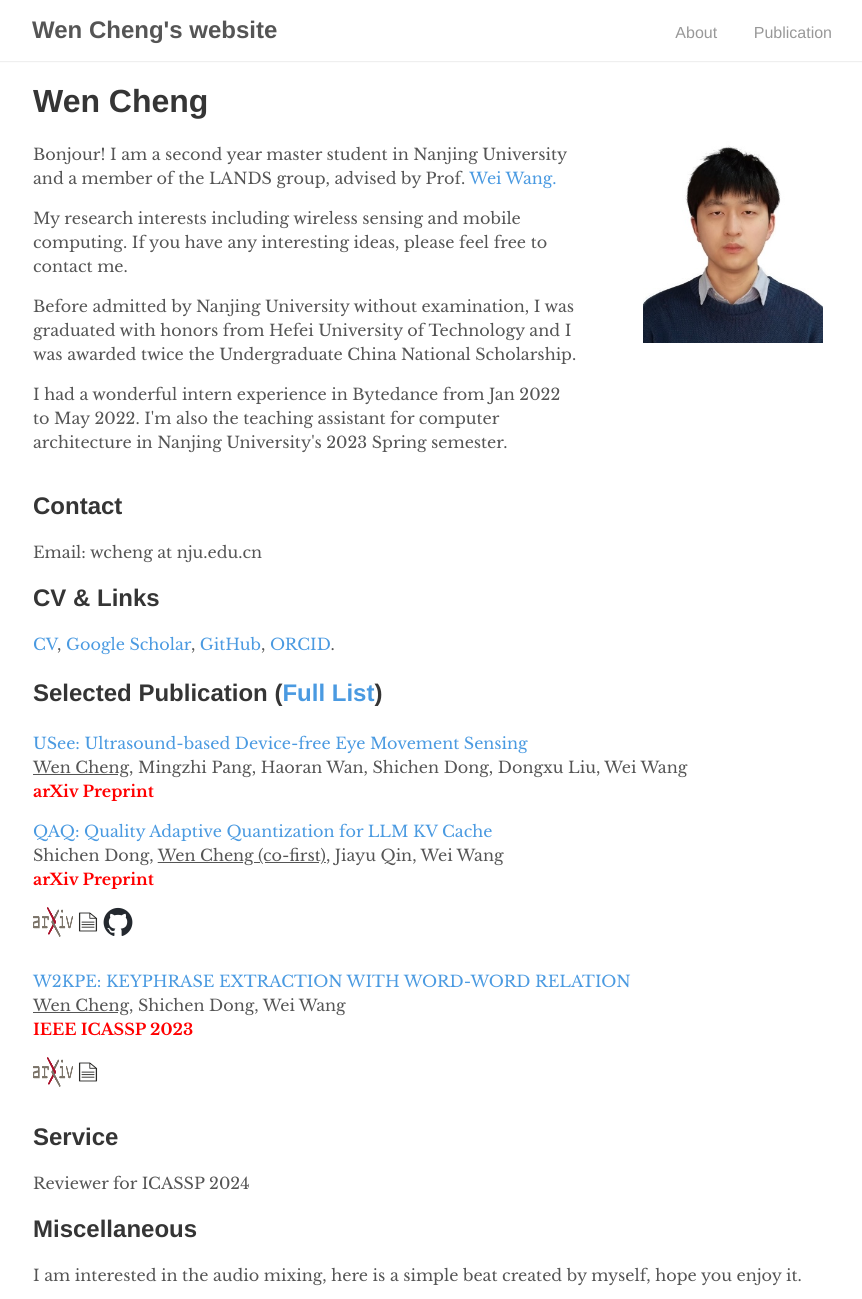
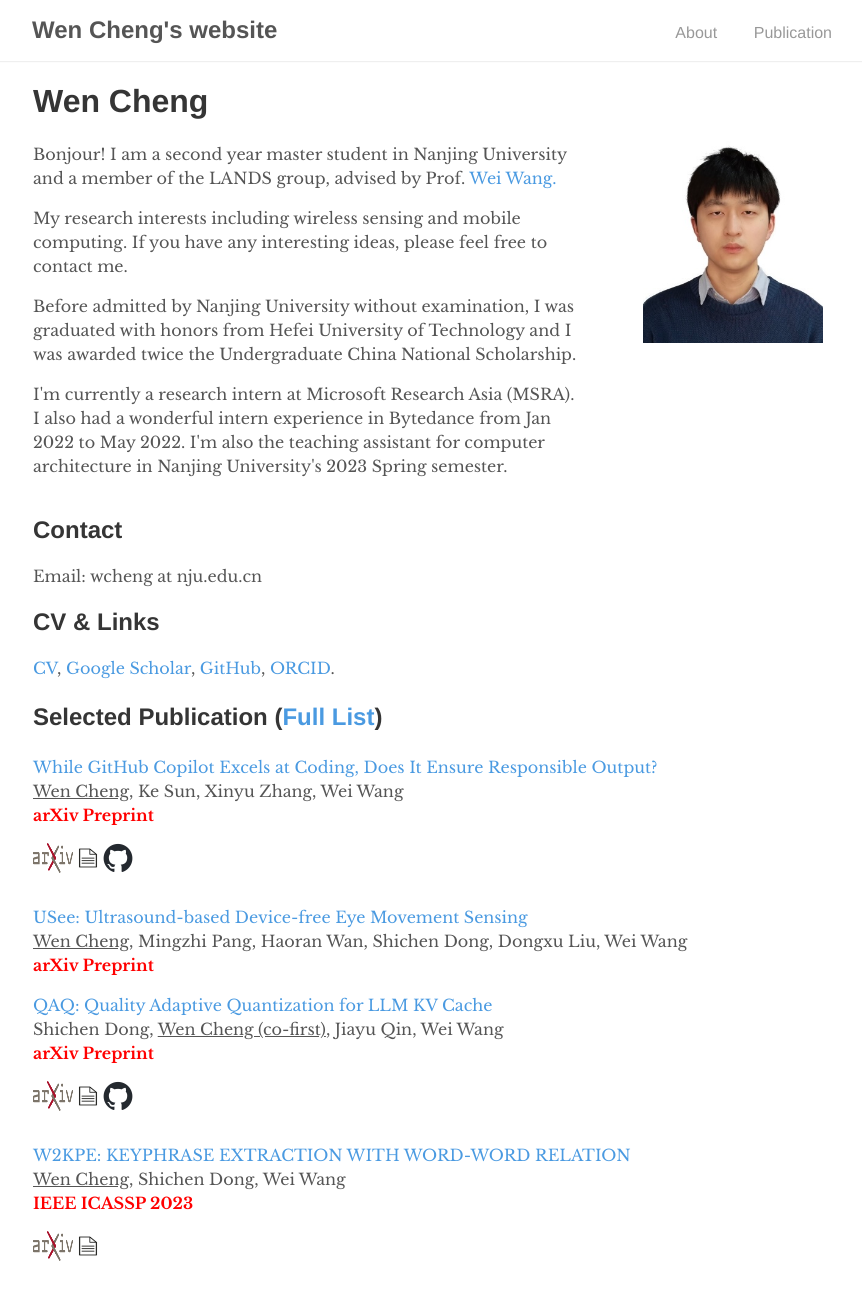
Before and after one commit to Sensente/Sensente.github.io, a Jekyll site: the page built from index.html, in a window 1280 px wide, cut to the strip 0-1299 px from the top of the page. Shown: the whole strip, without its empty margins (208-1070 px from the left). Built offline with Jekyll 4.4.1, drawn with Linux system fonts in a browser that asks for light colours; the list of posts is cut into pages by our own code.

Commit message:
Update
;

```diff
--- a/_layouts/about.html
+++ b/_layouts/about.html
@@ -26,7 +26,7 @@ layout: default
               </p>
 
               <p>
-              I had a wonderful intern experience in Bytedance from Jan 2022 to May 2022. I'm also the teaching assistant for computer architecture in Nanjing University's 2023 Spring semester.
+              I'm currently a research intern at Microsoft Research Asia (MSRA). I also had a wonderful intern experience in Bytedance from Jan 2022 to May 2022. I'm also the teaching assistant for computer architecture in Nanjing University's 2023 Spring semester.
               </p>
 
               <!-- <div>
@@ -125,6 +125,16 @@ layout: default
                 <h2>Selected Publication (<a href="https://sensente.github.io/publication/">Full List</a>) &nbsp;</h2>
               </div>
               <p align="left">
+                <a href="https://arxiv.org/abs/2408.11006">While GitHub Copilot Excels at Coding, Does It Ensure Responsible Output?</a>
+                <br/> <u>Wen Cheng</u>, Ke Sun, Xinyu Zhang, Wei Wang<br/>
+                <b><font color="red"> arXiv Preprint</font> </b>
+                <div style="display: flex;">
+                  <a href="https://arxiv.org/abs/2408.11006"><img src="../assets/icons/arxiv-logo.png" width="40" height="30"></a>
+                  <a href="../assets/papers/attack_on_lcct.pdf"><img src="../assets/icons/paper-icon.jpg" width="30" height="30"></a>
+                  <a href="https://github.com/Sensente/Security-Attacks-on-LCCTs"><img src="../assets/icons/github-mark.png" width="30" height="30"></a>
+              </div>
+            </p>
+              <p align="left">
                 <!-- <a href="../assets/papers/usee_imwut24a.pdf">USee: Ultrasound-based Device-free Eye Movement Sensing</a> -->
                 <a>USee: Ultrasound-based Device-free Eye Movement Sensing</a>
                 <br/> <u>Wen Cheng</u>, Mingzhi Pang, Haoran Wan, Shichen Dong, Dongxu Liu, Wei Wang<br/>
```
Also changed, not shown: _pages/research.html (+10 -0 lines), 1 other file.
